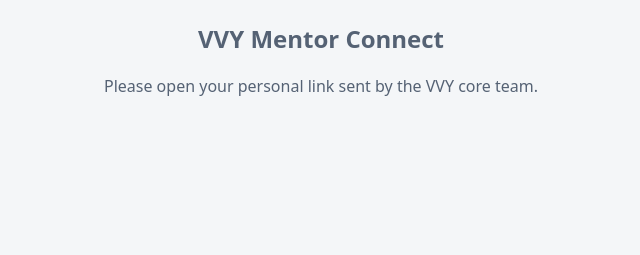
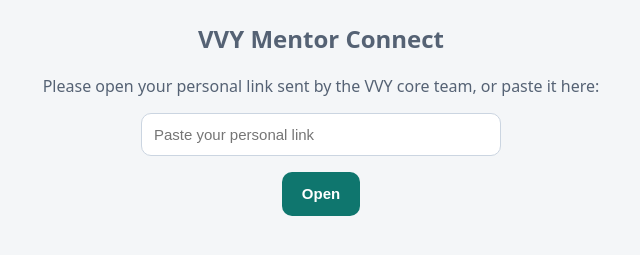
Before and after one commit to sanjivkarandikar-gif/vvy-mentor, a plain HTML site: page index.html in a window 1280 px wide. Shown: the part 159-414 px from the top of the page, without its empty margins (319-959 px from the left). Drawn offline with Linux system fonts and the light colour scheme.

Commit message:
Keep personal key when opened from home screen

```diff
--- a/index.html
+++ b/index.html
@@ -12,7 +12,6 @@
 <meta name="robots" content="noindex">
 <link rel="apple-touch-icon" href="apple-touch-icon.png">
 <link rel="icon" type="image/png" href="icon-192.png">
-<link rel="manifest" href="manifest.json">
 <style>
 html,body{margin:0;height:100%;background:#F4F6F8}
 iframe{position:fixed;top:0;left:0;width:100%;height:100%;border:0}
@@ -25,7 +24,16 @@ var APP = 'https://script.google.com/macros/s/AKfycbx1CbgLCGyuGj26cJGkNQrU0OgRbD
 var k = new URLSearchParams(location.search).get('k');
 try { if (k) localStorage.setItem('vvy_k', k); else k = localStorage.getItem('vvy_k'); } catch (e) {}
 if (!k) {
-  document.body.innerHTML = '<div class="msg"><img src="icon-192.png" width="96" height="96" alt="VVY logo"><h2>VVY Mentor Connect</h2><p>Please open your personal link sent by the VVY core team.</p></div>';
+  document.body.innerHTML = '<div class="msg"><img src="icon-192.png" width="96" height="96" alt="VVY logo"><h2>VVY Mentor Connect</h2>' +
+    '<p>Please open your personal link sent by the VVY core team, or paste it here:</p>' +
+    '<input id="lk" placeholder="Paste your personal link" style="width:100%;max-width:360px;box-sizing:border-box;padding:12px;border:1px solid #CBD5E1;border-radius:10px;font-size:15px">' +
+    '<p><button id="go" style="height:44px;padding:0 20px;border:0;border-radius:10px;background:#0F766E;color:#fff;font-size:15px;font-weight:600">Open</button></p></div>';
+  document.getElementById('go').onclick = function () {
+    var v = document.getElementById('lk').value.trim(), m = v.match(/[?&]k=([0-9a-zA-Z]+)/), key = m ? m[1] : (/^[0-9a-zA-Z]{20,}$/.test(v) ? v : '');
+    if (!key) { alert('That does not look like a VVY Mentor Connect link.'); return; }
+    try { localStorage.setItem('vvy_k', key); } catch (e) {}
+    location.replace(location.pathname + '?k=' + key);
+  };
 } else {
   var f = document.createElement('iframe');
   f.src = APP + '?k=' + encodeURIComponent(k);
```
